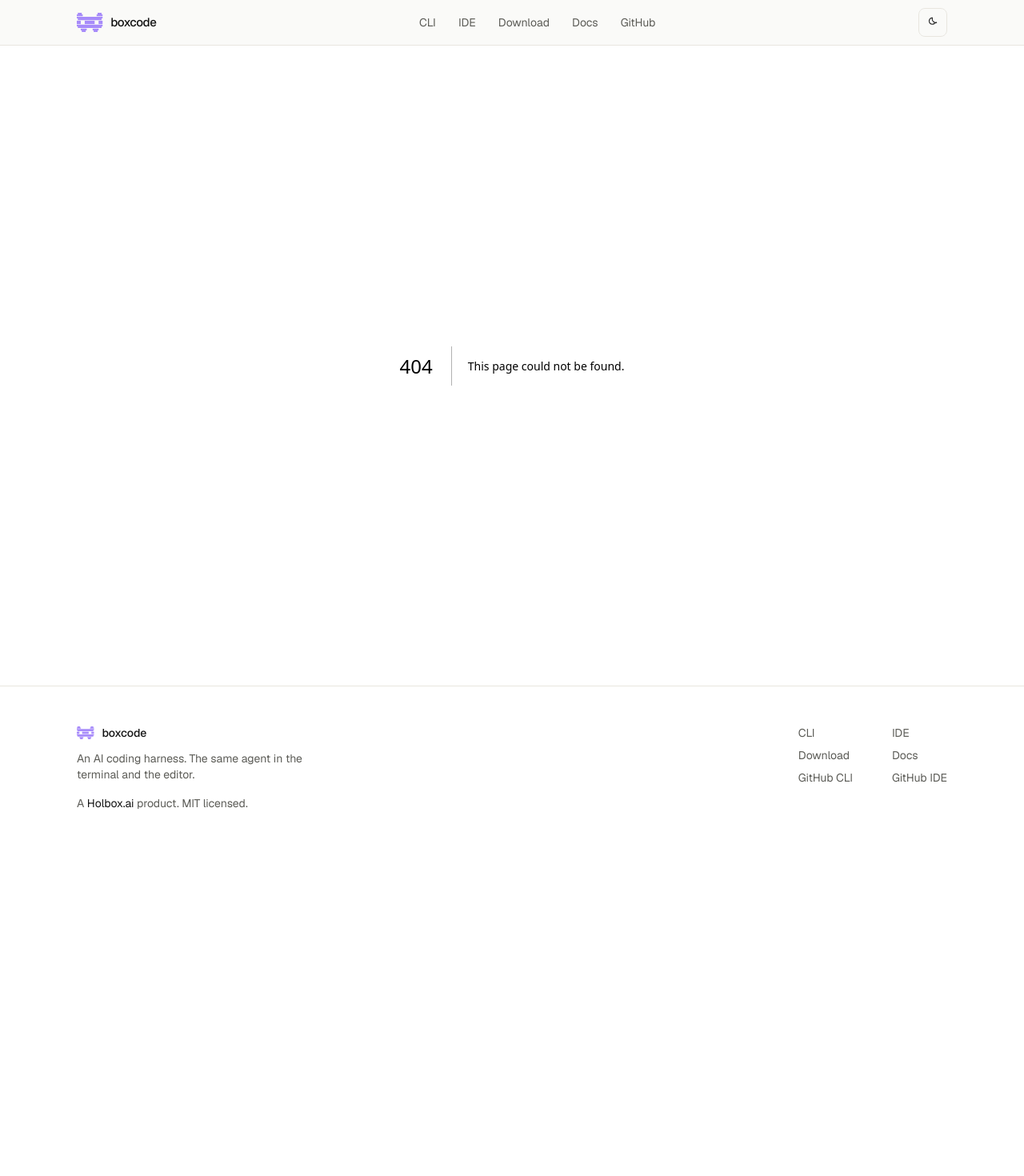
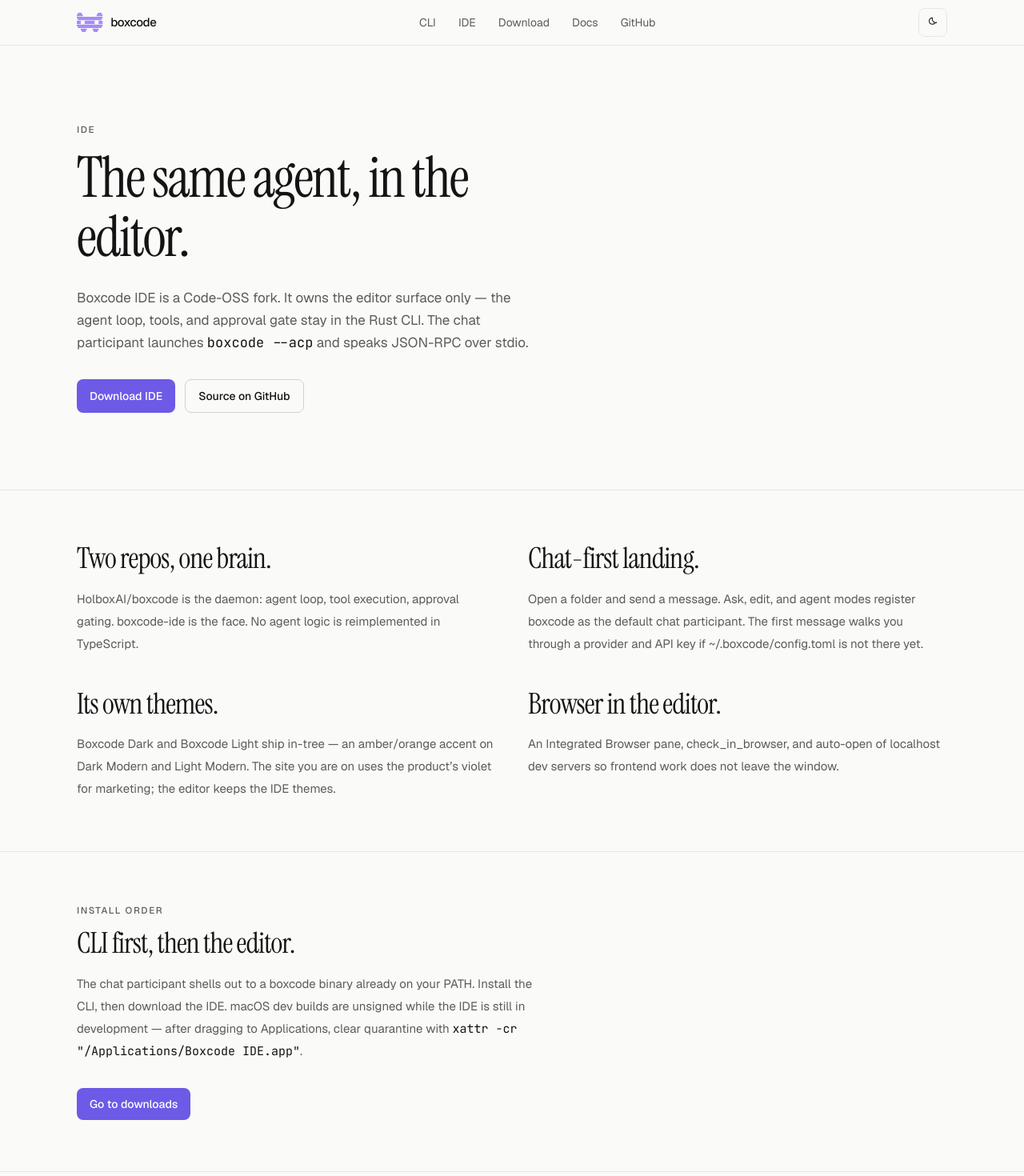
Before and after one commit to shivam-holboxai/boxcode-web, a Next.js app: page /ide in a window 1280 px wide. Before the commit this address had no page. Shown: the top 1470 px of the page at 80% size. Before the commit the page ends 1062 px from the top, so only its background shows below. Built offline with nearby package versions, Linux system fonts and the light colour scheme.

Commit message:
Add IDE product page

```diff
--- /dev/null
+++ b/app/ide/page.tsx
@@ -0,0 +1,85 @@
+import type { Metadata } from "next";
+import { Button, Container } from "@/components/ui/primitives";
+import { LINKS } from "@/lib/site";
+
+export const metadata: Metadata = {
+  title: "IDE",
+  description:
+    "Boxcode IDE is a Code-OSS editor. The agent brain stays in the boxcode CLI and is reused over ACP.",
+};
+
+export default function IdePage() {
+  return (
+    <>
+      <section className="border-b border-line">
+        <Container className="py-16 lg:py-24">
+          <p className="eyebrow">IDE</p>
+          <h1 className="t-display mt-4 max-w-[16ch]">The same agent, in the editor.</h1>
+          <p className="mt-6 max-w-xl text-[17px] leading-7 text-muted">
+            Boxcode IDE is a Code-OSS fork. It owns the editor surface only — the agent loop,
+            tools, and approval gate stay in the Rust CLI. The chat participant launches{" "}
+            <code className="font-mono text-ink">boxcode --acp</code> and speaks JSON-RPC over stdio.
+          </p>
+          <div className="mt-8 flex flex-wrap gap-3">
+            <Button href={LINKS.download}>Download IDE</Button>
+            <Button href={LINKS.ideRepo} variant="line" external>
+              Source on GitHub
+            </Button>
+          </div>
+        </Container>
+      </section>
+
+      <section className="border-b border-line">
+        <Container className="grid gap-10 py-16 md:grid-cols-2">
+          <article>
+            <h2 className="t-title">Two repos, one brain.</h2>
+            <p className="mt-4 text-[15px] leading-7 text-muted">
+              HolboxAI/boxcode is the daemon: agent loop, tool execution, approval gating.
+              boxcode-ide is the face. No agent logic is reimplemented in TypeScript.
+            </p>
+          </article>
+          <article>
+            <h2 className="t-title">Chat-first landing.</h2>
+            <p className="mt-4 text-[15px] leading-7 text-muted">
+              Open a folder and send a message. Ask, edit, and agent modes register boxcode as
+              the default chat participant. The first message walks you through a provider and
+              API key if ~/.boxcode/config.toml is not there yet.
+            </p>
+          </article>
+          <article>
+            <h2 className="t-title">Its own themes.</h2>
+            <p className="mt-4 text-[15px] leading-7 text-muted">
+              Boxcode Dark and Boxcode Light ship in-tree — an amber/orange accent on Dark Modern
+              and Light Modern. The site you are on uses the product’s violet for marketing; the
+              editor keeps the IDE themes.
+            </p>
+          </article>
+          <article>
+            <h2 className="t-title">Browser in the editor.</h2>
+            <p className="mt-4 text-[15px] leading-7 text-muted">
+              An Integrated Browser pane, check_in_browser, and auto-open of localhost dev servers
+              so frontend work does not leave the window.
+            </p>
+          </article>
+        </Container>
+      </section>
+
+      <section>
+        <Container className="py-16">
+          <p className="eyebrow">Install order</p>
+          <h2 className="t-title mt-3">CLI first, then the editor.</h2>
+          <p className="mt-4 max-w-xl text-[15px] leading-7 text-muted">
+            The chat participant shells out to a boxcode binary already on your PATH. Install the
+            CLI, then download the IDE. macOS dev builds are unsigned while the IDE is still in
+            development — after dragging to Applications, clear quarantine with{" "}
+            <code className="font-mono text-ink">xattr -cr &quot;/Applications/Boxcode IDE.app&quot;</code>
+            .
+          </p>
+          <div className="mt-8">
+            <Button href={LINKS.download}>Go to downloads</Button>
+          </div>
+        </Container>
+      </section>
+    </>
+  );
+}
```
